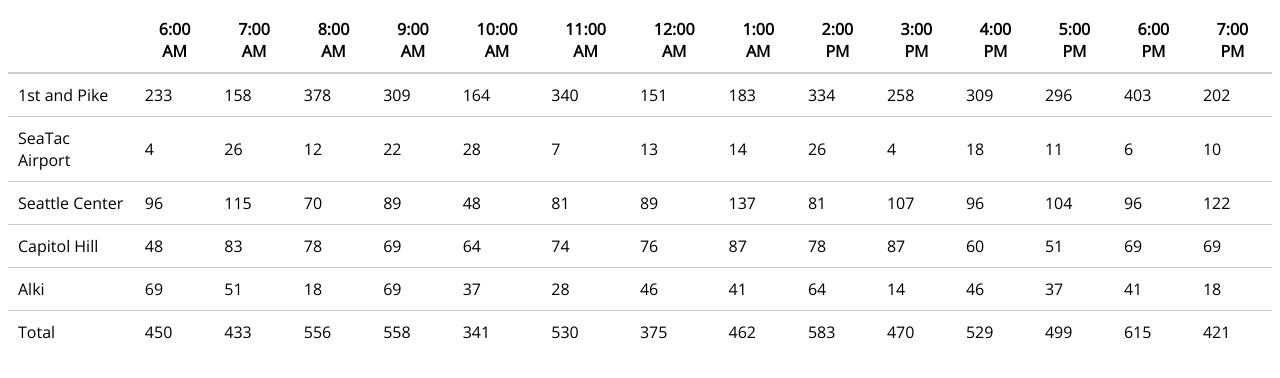
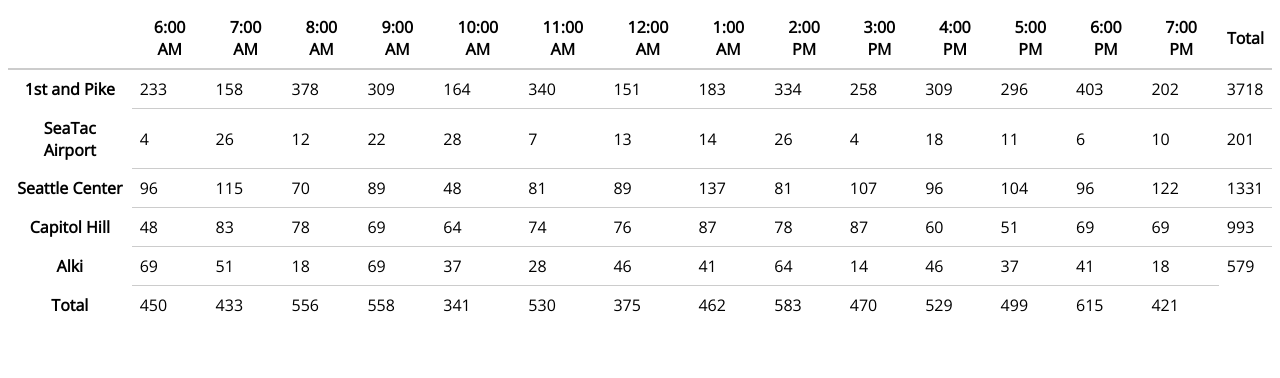
Before and after one commit to danhuyle508/cookie-stand, a plain HTML site: page index.html in a window 1280 px wide. Drawn offline with nearby package versions, Linux system fonts and the light colour scheme.

Commit message:
totals added

```diff
--- a/app.js
+++ b/app.js
@@ -1,6 +1,7 @@
-var stores = [];
+//var stores = [];
 var hours =['6:00 AM',	'7:00 AM',	'8:00 AM',	'9:00 AM',	'10:00 AM',	'11:00 AM',	'12:00 AM',	'1:00 AM',	'2:00 PM',	'3:00 PM',	'4:00 PM',	'5:00 PM',	'6:00 PM',	'7:00 PM'];
-var totalOfTheHour = [0,0,0,0,0,0,0,0,0,0,0,0,0,0,0];
+var totalOfTheHour = [0,0,0,0,0,0,0,0,0,0,0,0,0,0];
+var totalCookies = [];
 
 function place(min,max,location,average,hoursOfOperation){
   this.min = min,
@@ -43,15 +44,21 @@ function place(min,max,location,average,hoursOfOperation){
     this.calculateCookiesPerHour();
     var tableDataElement = document.getElementById('data');
     var trElement = document.createElement('tr');
-    var tdEl = document.createElement('td');
+    var tdEl = document.createElement('th');
     tdEl.textContent = this.location;
     trElement.appendChild(tdEl);
+    var totalCookiesOfTheDay = 0;
 
     for(var i = 0; i < this.cookiesPerHour.length; i++){
       var tdElement = document.createElement('td');
       tdElement.textContent = this.cookiesPerHour[i];
       trElement.appendChild(tdElement);
+      totalCookiesOfTheDay +=this.cookiesPerHour[i];
     }
+    tableDataElement.appendChild(trElement);
+    var tdCookies = document.createElement('td');
+    tdCookies.textContent = totalCookiesOfTheDay;
+    trElement.appendChild(tdCookies);
     tableDataElement.appendChild(trElement);
   };
   this.render();
@@ -67,11 +74,15 @@ function createTableHead(){
     trElement.appendChild(thElement);
   }
   tableHeadElement.appendChild(trElement);
+  var thTotal = document.createElement('th');
+  thTotal.textContent = 'Total';
+  trElement.appendChild(thTotal);
+  tableHeadElement.appendChild(trElement);
 }
 function createTableFooter(){
   var tableFooterElement = document.getElementById('footer');
   var trElement = document.createElement('tr');
-  var tdEl = document.createElement('td');
+  var tdEl = document.createElement('th');
   tdEl.textContent = 'Total';
   trElement.appendChild(tdEl);
   for(var i =0; i < 14; i++){
--- a/style.css
+++ b/style.css
@@ -8,8 +8,8 @@ td{
     border-top:1px solid #ccc;
 }
 td, th {
-    padding: 10px;
+    padding: 8px;
 }
-th {
+#head {
     border-bottom:2px solid #ccc;
 }
```
